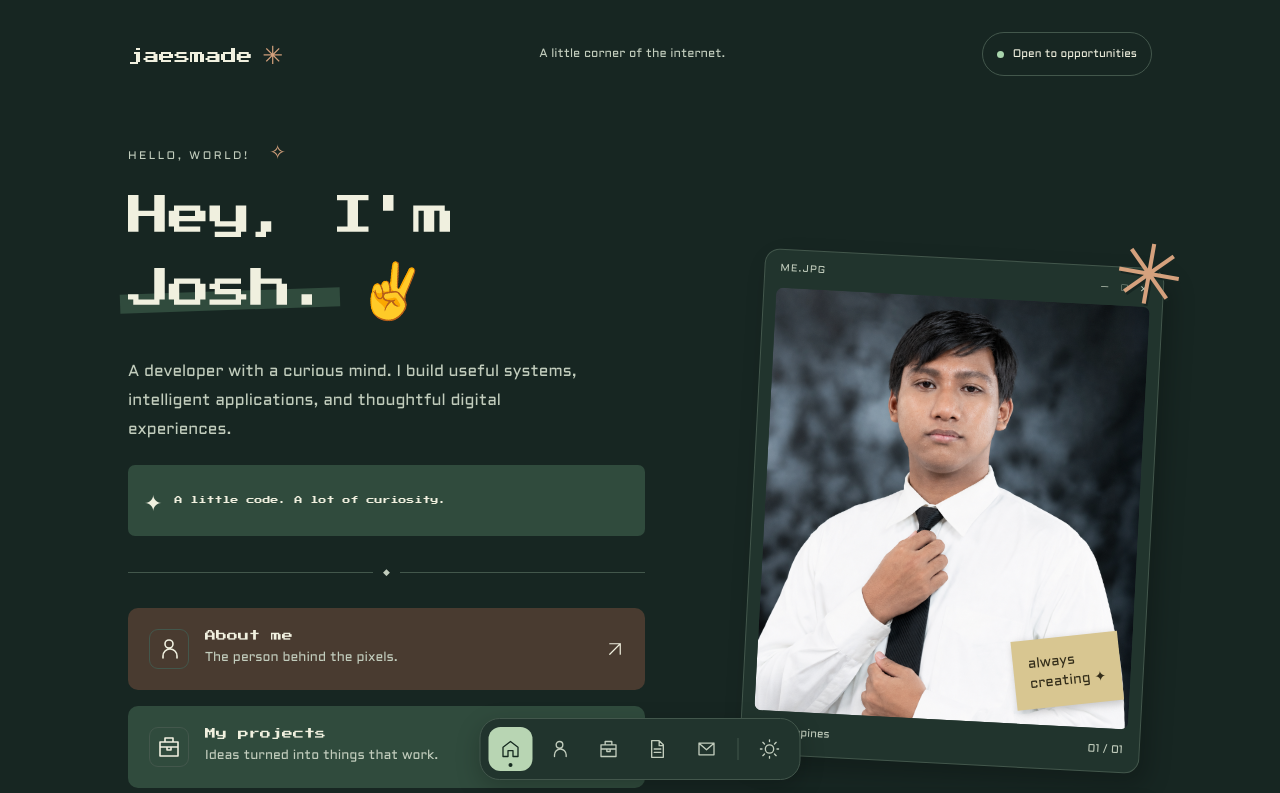
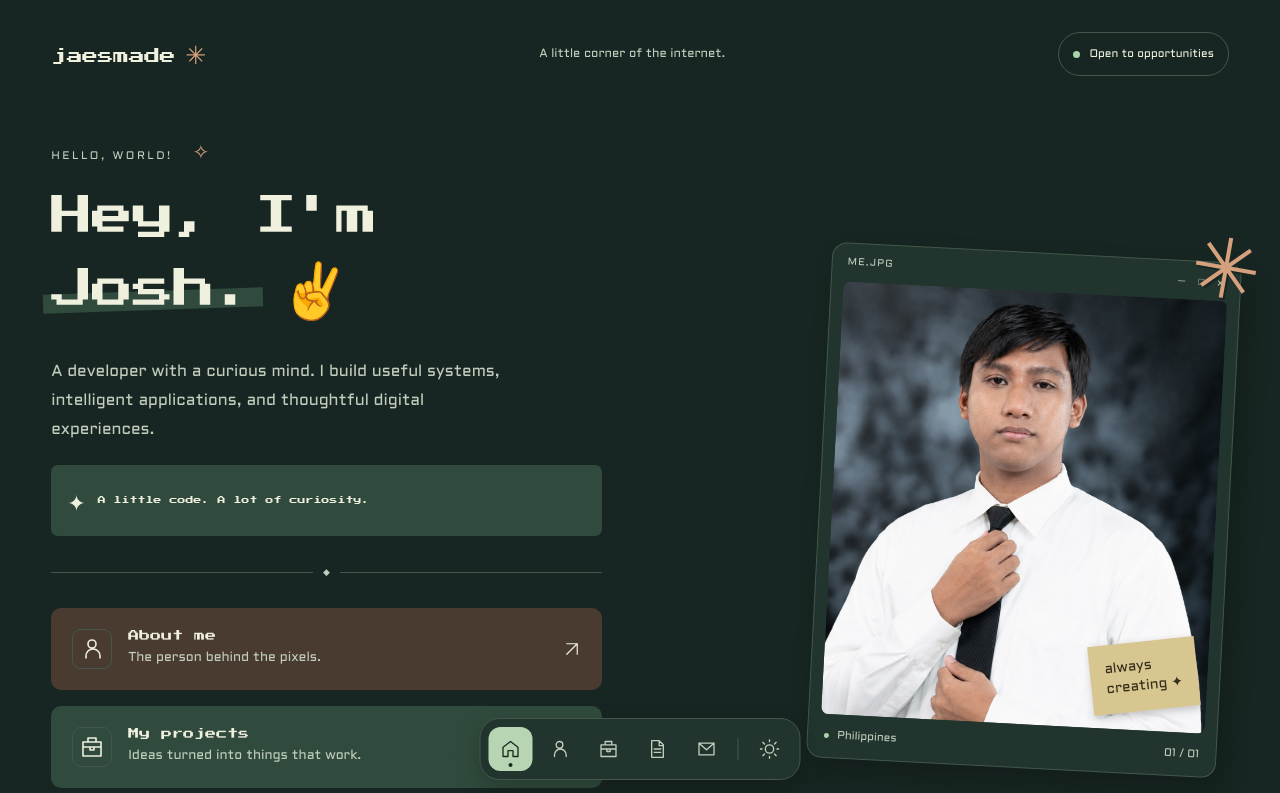
Before and after one commit to jaesmade/josh-cv-portfolio, a React (Vite) app in the folder CV_front/: page / in a window 1280 px wide. Shown: the top 793 px of the page. Built offline with nearby package versions, Linux system fonts and the light colour scheme.

Commit message:
more dynamic layout

```diff
--- a/CV_front/src/index.css
+++ b/CV_front/src/index.css
@@ -43,8 +43,7 @@
   --space-10: 40px;
   --space-12: 48px;
   --space-16: 64px;
-  --page-gutter: clamp(20px, 4vw, 48px);
-  --content-width: 1120px;
+  --page-gutter: clamp(20px, 4vw, 96px);
   --section-space: clamp(40px, 6vw, 72px);
   color-scheme: light;
   scrollbar-color: var(--muted) var(--bg);
@@ -127,7 +126,6 @@ svg {
   flex-shrink: 0;
 }
 .site-header {
-  max-width: var(--content-width);
   padding: var(--space-8) var(--page-gutter);
   margin: auto;
   display: flex;
@@ -166,11 +164,10 @@ svg {
   background: var(--status);
 }
 .home-layout {
-  max-width: var(--content-width);
   margin: var(--space-8) auto var(--section-space);
   display: grid;
-  grid-template-columns: minmax(0, 1.2fr) minmax(0, 1fr);
-  gap: clamp(48px, 6vw, 80px);
+  grid-template-columns: minmax(0, 1fr) minmax(0, 1fr);
+  gap: clamp(48px, 6vw, 160px);
   align-items: center;
   padding: 0 var(--page-gutter);
 }
@@ -413,7 +410,6 @@ svg {
 }
 footer {
   width: calc(100% - 2 * var(--page-gutter));
-  max-width: calc(var(--content-width) - 2 * var(--page-gutter));
   margin: 0 auto;
   padding: var(--space-6) 0 calc(112px + env(safe-area-inset-bottom));
   border-top: 1px solid var(--line);
@@ -469,7 +465,6 @@ footer {
   margin: 0 4px;
 }
 .inner-page {
-  max-width: var(--content-width);
   min-height: 70vh;
   margin: var(--space-8) auto var(--section-space);
   padding: 0 var(--page-gutter);
@@ -489,7 +484,7 @@ footer {
 }
 .about-grid {
   display: grid;
-  grid-template-columns: minmax(0, 1fr) 240px;
+  grid-template-columns: minmax(0, 1fr) clamp(240px, 25vw, 440px);
   gap: var(--space-12);
   align-items: start;
 }
@@ -538,7 +533,7 @@ footer {
 }
 .project-grid {
   display: grid;
-  grid-template-columns: repeat(3, minmax(0, 1fr));
+  grid-template-columns: repeat(auto-fill, minmax(min(100%, 340px), 1fr));
   gap: 24px;
 }
 .project-card {
@@ -747,7 +742,8 @@ a { text-underline-offset: 4px; }
 .social-row { flex-wrap: wrap; gap: var(--space-3) var(--space-5); }
 .social-row > span { font-size: 10px; }
 .social-row a, .contact-socials a, .back-link, .text-link { min-height: 44px; display: inline-flex; align-items: center; }
-.portrait-side { max-width: 400px; width: 100%; justify-self: end; }
+.intro { max-width: 760px; }
+.portrait-side { max-width: clamp(400px, 32vw, 700px); width: 100%; justify-self: end; }
 .photo-caption { font-size: 11px; padding: var(--space-4) var(--space-1) var(--space-1); }
 .portrait-note { font-size: 12px; margin: var(--space-6) 0 0; }
 .availability { min-height: 44px; }
@@ -756,8 +752,11 @@ a { text-underline-offset: 4px; }
 .dock .active { background: var(--accent); color: var(--on-accent); position: relative; }
 .dock .active::after { content: ''; position: absolute; bottom: 4px; width: 4px; height: 4px; border-radius: 50%; background: currentColor; }
 .filters .selected { background: var(--accent); color: var(--on-accent); }
-.project-grid { gap: var(--space-6); grid-template-columns: repeat(3, minmax(0, 1fr)); }
+.project-grid { gap: var(--space-6); }
 .contact-socials { gap: var(--space-8); margin-top: var(--space-8); }
+@media (min-width: 1500px) {
+  .intro h1 { font-size: clamp(42px, 3vw, 64px); }
+}
 @media (max-width: 1000px) {
   .header-note { display: none; }
   h1 { font-size: 34px; }
@@ -767,7 +766,7 @@ a { text-underline-offset: 4px; }
 }
 @media (max-width: 820px) {
   .home-layout { grid-template-columns: 1fr; max-width: 600px; gap: var(--space-16); }
-  .portrait-side { justify-self: center; width: calc(100% - 24px); }
+  .portrait-side { max-width: 400px; justify-self: center; width: calc(100% - 24px); }
   .intro-copy { max-width: none; }
   .about-grid { grid-template-columns: minmax(0, 1fr) 180px; gap: var(--space-8); align-items: start; }
   .project-grid { grid-template-columns: repeat(2, minmax(0, 1fr)); }
```
